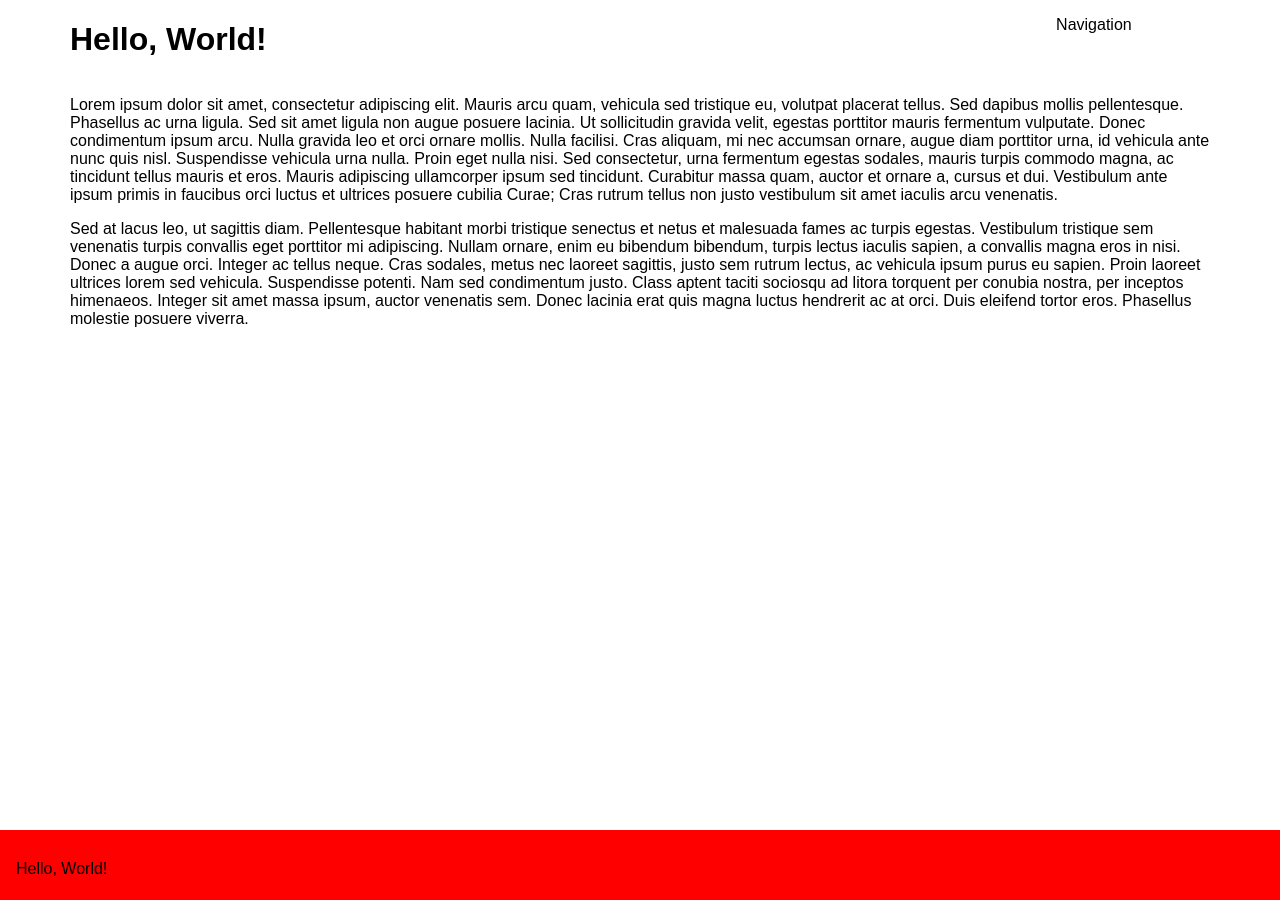
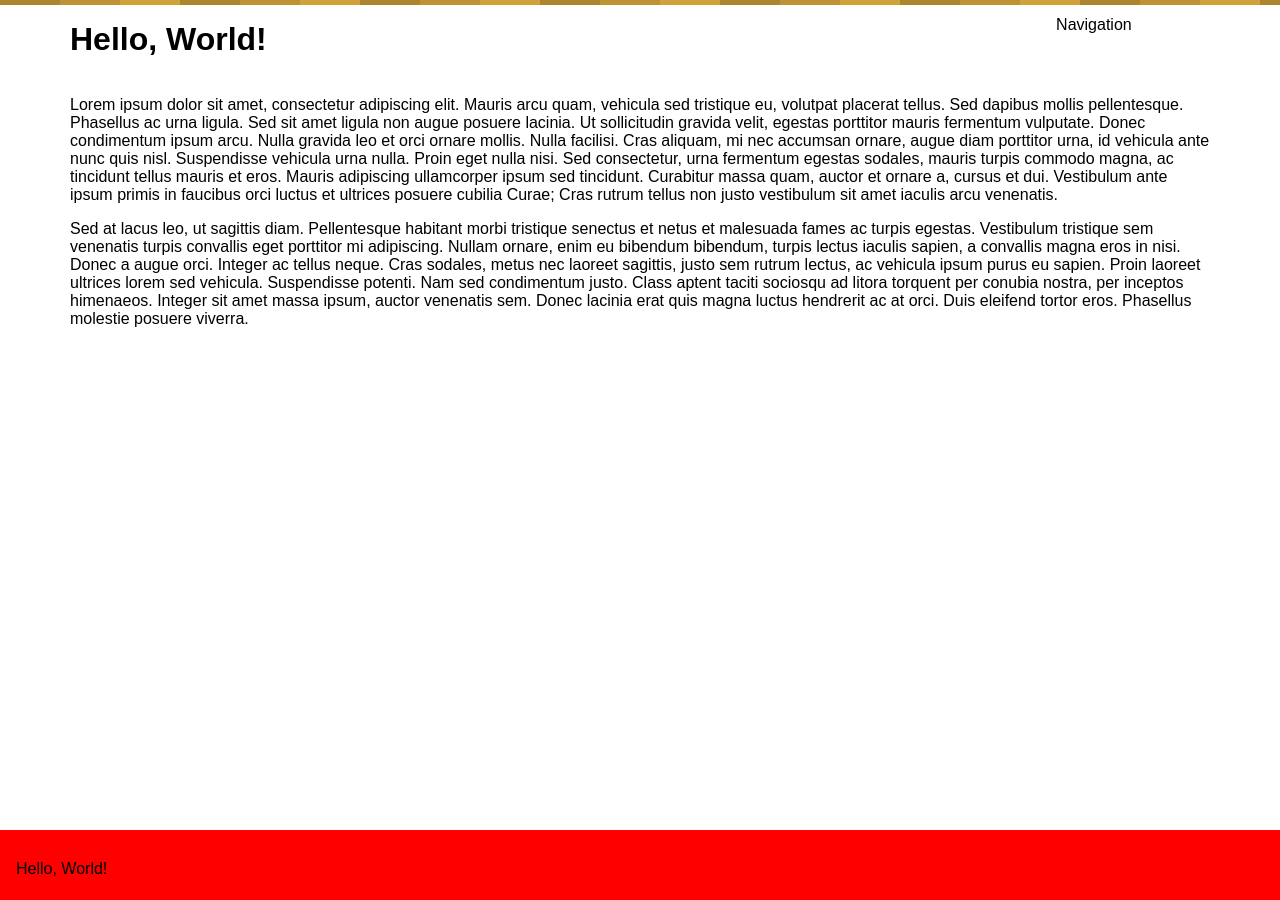
Before and after one commit to alexjohnj/alexjohnj, a Jekyll site: the page built from index.html, in a window 1280 px wide. Built offline with Jekyll 4.4.1, drawn with Linux system fonts in a browser that asks for light colours; Markdown is read by kramdown in place of the engine named in the settings.

Commit message:
Added a repeating pattern to the top of the page.

```diff
--- a/assets/styles/sass/layout.scss
+++ b/assets/styles/sass/layout.scss
@@ -6,6 +6,8 @@ html {
 
 body {
 	height: 100%;
+	background: url(/assets/images/top_pattern.png);
+	background-repeat: repeat-x;
 
 	&:before { /* Fix for Opera */
 		content: "";
```
Also changed, not shown: assets/styles/css/styles.css (+1 -1 lines), assets/images/top_pattern.png (added).
